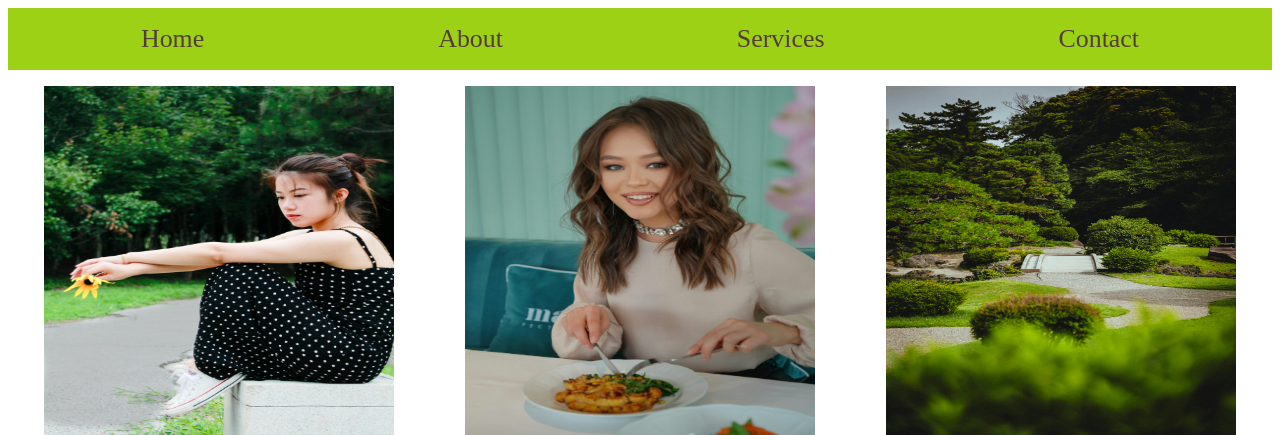
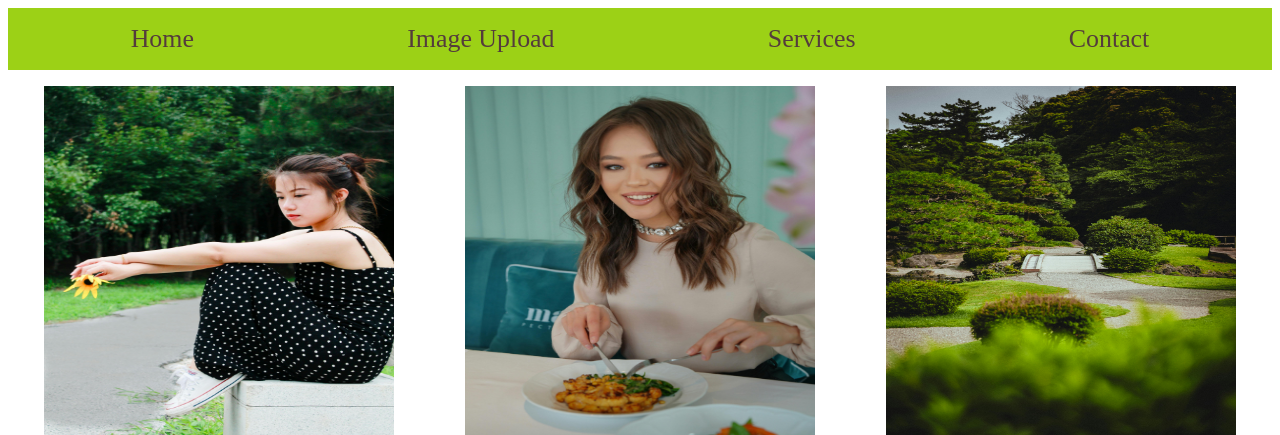
Before and after one commit to Bravyn/mocha, a Django app: page / in a window 1280 px wide. Shown: the top 435 px of the page. Run offline with Django 5.2, Linux system fonts and the light colour scheme.

Commit message:
configure image upload route from home page

```diff
--- a/mocha/polkadot/templates/index.html
+++ b/mocha/polkadot/templates/index.html
@@ -13,7 +13,7 @@
     <nav>
         <ul>
             <li> <a href="#"> Home </a></li>
-            <li><a href="#"> About </a></li>
+            <li><a href="image_upload"> Image Upload </a></li>
             <li> <a href="#"> Services </a></li>
             <li> <a href="#">Contact</a></li>
         </ul>
--- a/mocha/polkadot/urls.py
+++ b/mocha/polkadot/urls.py
@@ -5,5 +5,5 @@ urlpatterns = [
     path('', views.index_page, name = "polkhome"),
     path('polkadot/', views.index_page, name = 'polkadot'),
     path('polkadot/number/<int:num>/', views.number, name='number'),
-    path('polkadot/upload_image/', views.upload_image, name= "upload_image")
+    path('polkadot/image_upload/', views.upload_image, name= "upload_image")
 ]
```
